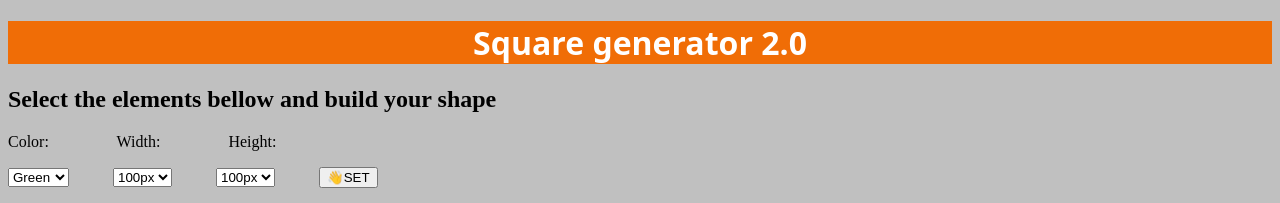
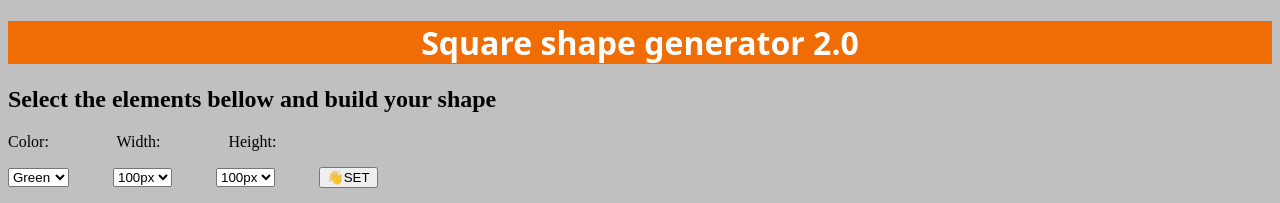
Before and after one commit to atacaciu/atacaciu.github.io, a plain HTML site: page index.html in a window 1280 px wide. Drawn offline with Linux system fonts and the light colour scheme.

Commit message:
Update index.html

```diff
--- a/index.html
+++ b/index.html
@@ -14,7 +14,7 @@
         text-align: center;
       }
     </style>
-    <h1 id="h1">Square generator 2.0</h1>
+    <h1 id="h1">Square shape generator 2.0</h1>
     <h2>Select the elements bellow and build your shape</h2>
 
     <body style="background: rgb(192, 192, 192);">
```
